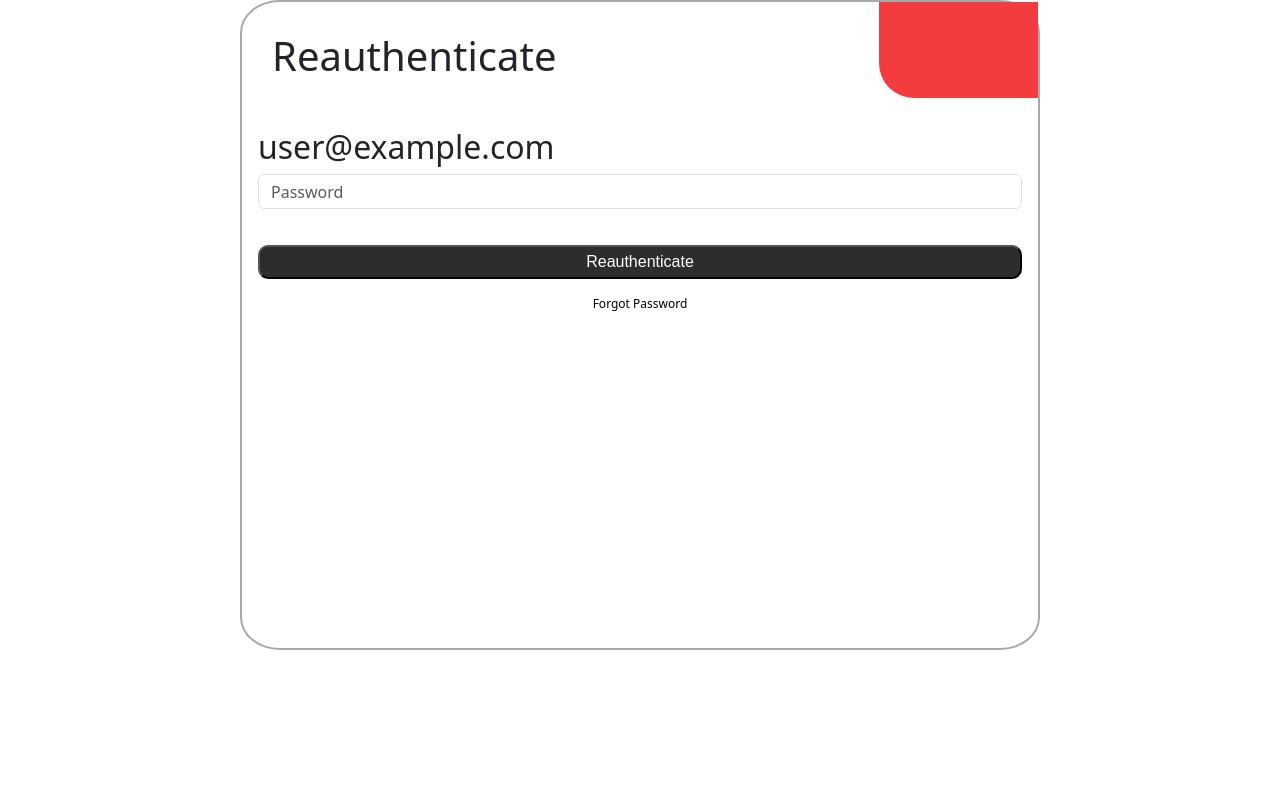
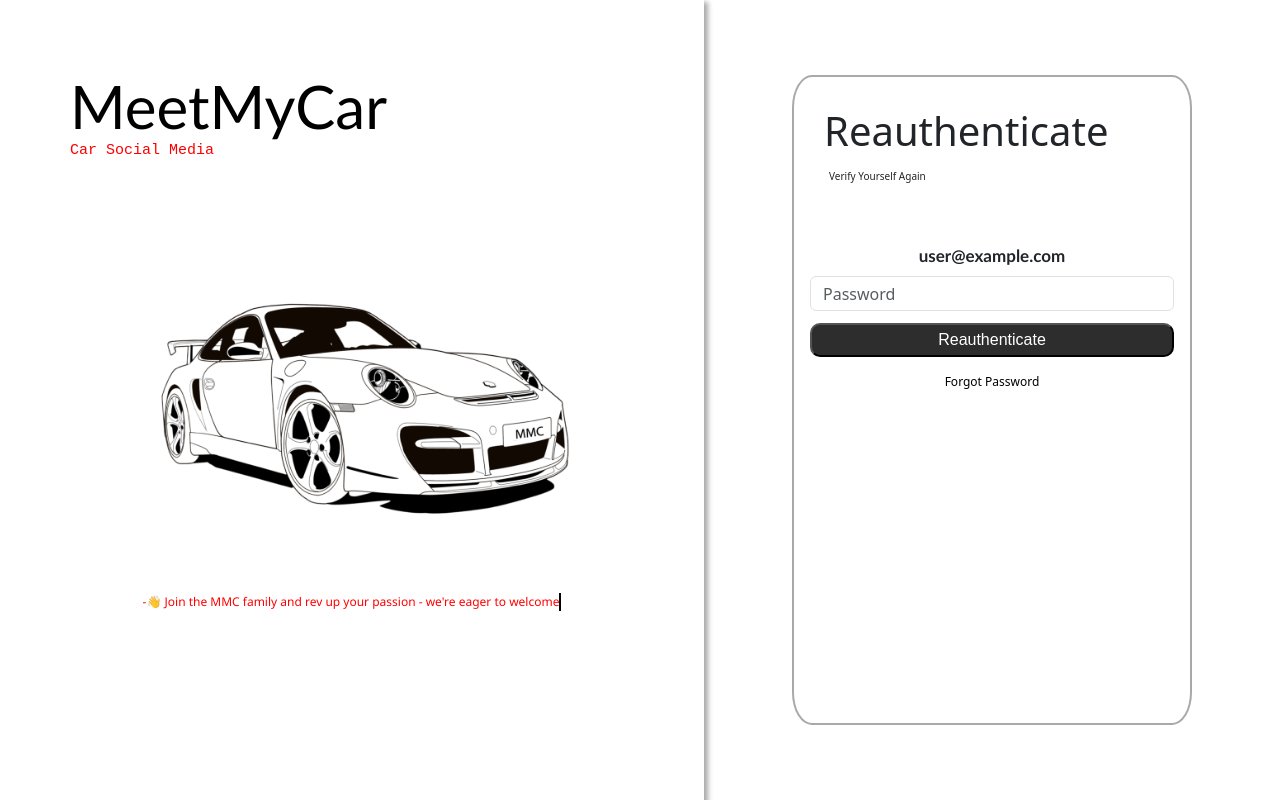
Before and after one commit to Sharusan17/MeetMyCar, a React (Create React App) app in the folder myapp/: page /reauthenticate in a window 1280 px wide. Built offline with nearby package versions, Linux system fonts and the light colour scheme; no server answers; sample sign-in values are in the browser's storage.

Commit message:
added styles for reauth page

```diff
--- a/myapp/src/App.js
+++ b/myapp/src/App.js
@@ -61,7 +61,9 @@ function App() {
                 <Route path="/reauthenticate"
                   element={
                     <PrivateRoute>
-                      <Reauthenticate/>
+                      <Home_Layout>
+                        <Reauthenticate/>
+                      </Home_Layout>
                     </PrivateRoute>
                   }
                 />
--- a/myapp/src/Garage_css.css
+++ b/myapp/src/Garage_css.css
@@ -103,7 +103,7 @@
 }
 
 ::-webkit-scrollbar-track {
-    background-color: white;
+    background-color: transparent;
 }
 
 .modalHeader{
--- a/myapp/src/Login_css.css
+++ b/myapp/src/Login_css.css
@@ -101,3 +101,12 @@ input:focus{
     transition: 0.3s ease;
     font-size: larger;
 }
+
+.reauthenticateEmail{
+    font-size: 17px;
+    text-align: center;
+    margin: 10px 0;
+    padding: 0;
+    font-weight: 600;
+    font-family: 'Gill Sans', 'Gill Sans MT', Calibri, 'Trebuchet MS', sans-serif;
+}
--- a/myapp/src/Reauthenticate.js
+++ b/myapp/src/Reauthenticate.js
@@ -4,7 +4,6 @@ import { useAuth } from './AuthContext'
 import {Link, useNavigate} from 'react-router-dom'
 
 import './Login_css.css'
-
 
 const Reauthenticate = () => {
 
@@ -34,24 +33,25 @@ const Reauthenticate = () => {
       <>
             <div className="Card">
 
-            <header>
+                <header>
                     <h1 id="login_text">
                         Reauthenticate
+                        <p id="slogan_text">Verify Yourself Again</p>
                     </h1>
-                    <div id="red-corner"></div>
                 </header>
 
                 <form className='loginForm'>
 
-                    <h2>{currentUser.email}</h2>
+                    <h2 className='reauthenticateEmail'>{currentUser.email}</h2>
 
-                    <Form.Group id="password">
+                    <Form.Group id="password mb-1">
                         <Form.Control type="password" placeholder="Password" ref={passwordRef} required />
                     </Form.Group>
 
-                    <p className="w-100 text-center mt-2 mb-0" id="error_Msg">{error}</p>
 
-                    <button onClick={handleReauthenticate} disabled={loading} id="button" className="w-100 mt-3" >Reauthenticate</button>
+                    <p className="w-100 text-center mt-2 mb-1" id="error_Msg">{error}</p>
+
+                    <button onClick={handleReauthenticate} disabled={loading} id="button" className="w-100 mt-1" >Reauthenticate</button>
 
                     <div id="forgotPassPage" className="w-100 text-center mt-3">
                         <Link to="/forgot-password" id="forgotLink">Forgot Password</Link>
--- a/myapp/src/Setting.js
+++ b/myapp/src/Setting.js
@@ -15,7 +15,6 @@ const Setting = () => {
         try{
             setError('')
             const firebaseUID = currentUser.uid;
-            // console.log(firebaseUID)
 
             const response = await fetch(`http://localhost:3001/users/details?userfb=${encodeURIComponent(firebaseUID)}`, {
                 method: 'GET',
```
